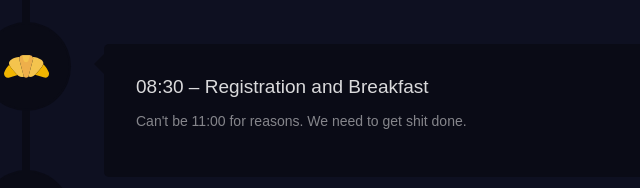
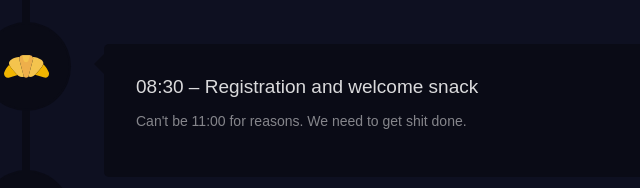
Before and after one commit to hackerstolz/foodhacks, a website: page html/index.html in a window 1280 px wide. Shown: the part 10352-10540 px from the top of the page, 146-786 px from the left. Drawn offline with nearby package versions, Linux system fonts and the light colour scheme; files that its build step writes are made by us from their sources; a script that the page names is missing; files whose address does not match are found by name.

Commit message:
breakfast > welcome snack

```diff
--- a/html/index.html
+++ b/html/index.html
@@ -498,7 +498,7 @@
                         <div class="tmicon-registration"></div>
                     </div>
                     <div class="tmlabel">
-                        <h6>08:30 – Registration and Breakfast</h6>
+                        <h6>08:30 – Registration and welcome snack</h6>
                         <p>Can't be 11:00 for reasons. We need to get shit done.</p>
                     </div>
                 </li>
```
